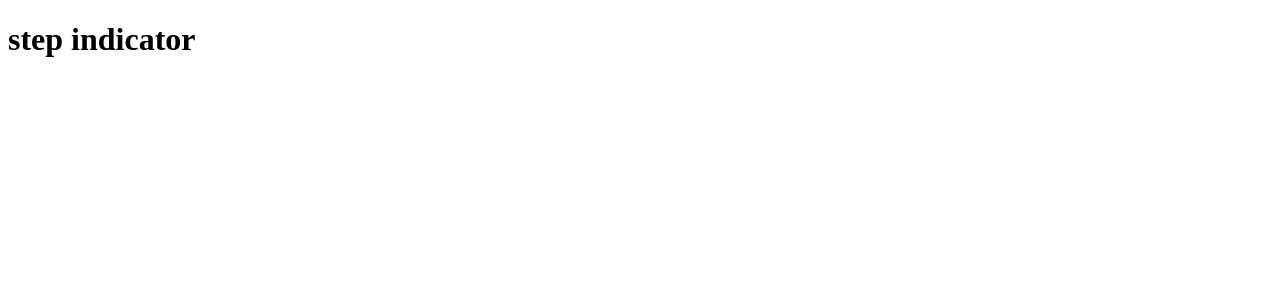
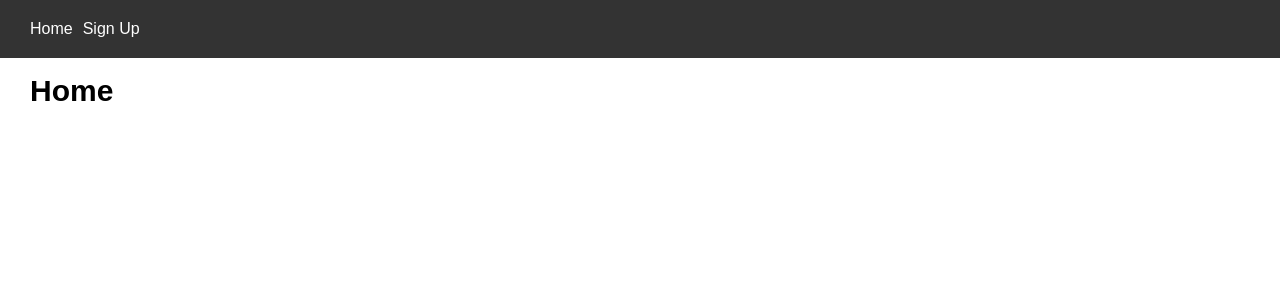
Before and after one commit to Zyar3k/step_indicator_react, a React (Create React App) app: page / in a window 1280 px wide. Shown: the top 300 px of the page. Built offline with nearby package versions, Linux system fonts and the light colour scheme.

Commit message:
Add basic styles to app

```diff
--- a/src/App.css
+++ b/src/App.css
@@ -0,0 +1,31 @@
+/* Global Styles */
+
+* {
+  box-sizing: border-box;
+  margin: 0;
+  padding: 0;
+  font-family: sans-serif;
+}
+
+/* Nav Styles */
+
+nav {
+  width: 100%;
+  padding: 20px 30px;
+  background: #333;
+}
+
+nav a {
+  margin-right: 10px;
+  text-decoration: none;
+  display: inline-block;
+  color: #fff;
+}
+
+/* Home Title Styles */
+
+.homeTitle {
+  margin: 18px 30px;
+  font-size: 30px;
+  line-height: 1;
+}
--- a/src/App.js
+++ b/src/App.js
@@ -1,10 +1,18 @@
+import { BrowserRouter as Router, Route, NavLink } from "react-router-dom";
+
 import "./App.css";
 
 function App() {
   return (
-    <div className='App'>
-      <h1>step indicator</h1>
-    </div>
+    <Router>
+      <nav>
+        <NavLink to='/'>Home</NavLink>
+        <NavLink to='/signup/step1'>Sign Up</NavLink>
+      </nav>
+      <Route>
+        <h2 className='homeTitle'>Home</h2>
+      </Route>
+    </Router>
   );
 }
 
```
Also changed, not shown: 1 other file (tests, documents, lock files or other folders).
